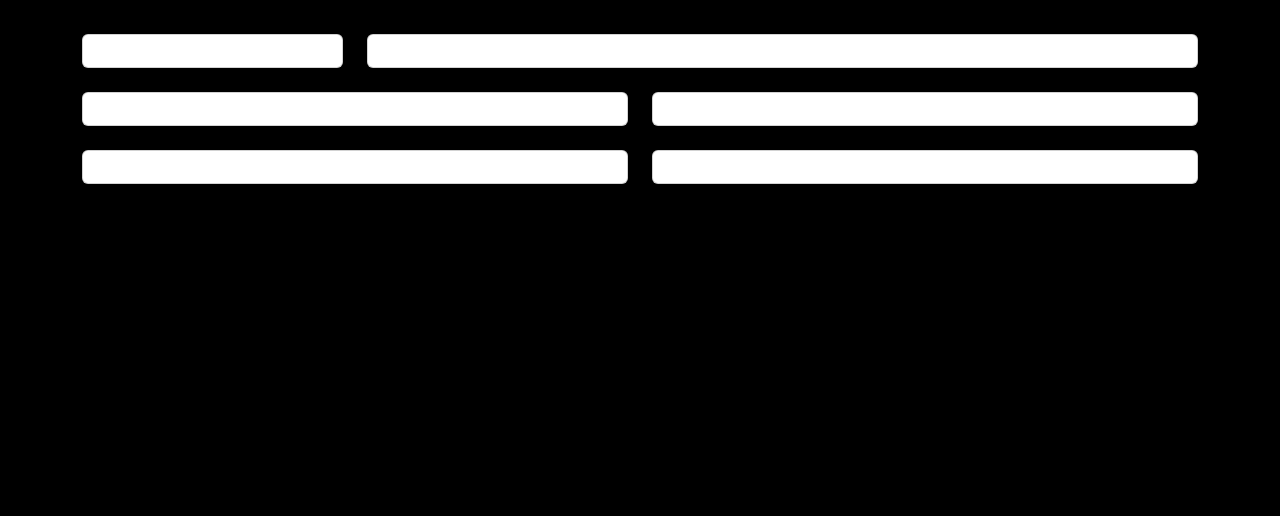
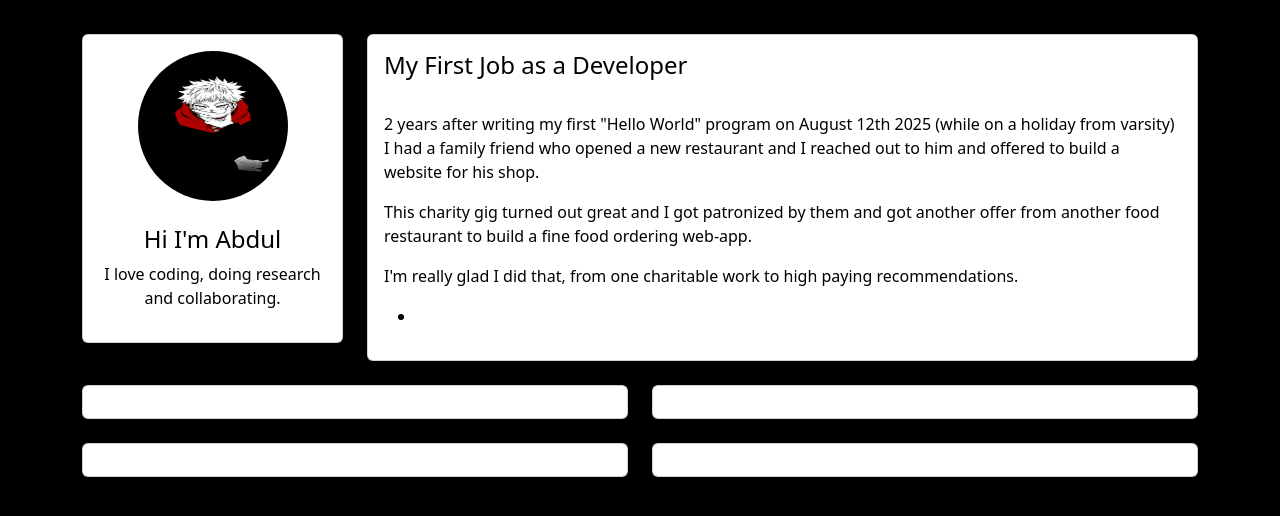
Before and after one commit to AbdulMaaji/django__projects, a Django app: page /portfolio/ in a window 1280 px wide. Shown: the part 92-608 px from the top of the page. Run offline with Django 5.2, Linux system fonts and the light colour scheme; parts of the project's set-up code (start-up, migrations or seed data) failed here and were passed over.

Commit message:
night night

```diff
--- a/myWebsite/templates/base/home.html
+++ b/myWebsite/templates/base/home.html
@@ -5,14 +5,29 @@
 {% endblock %}
 
 {% block content %}
+{% load static %}
         <br>
         <div class='container'>
             <div class='row'>
                 <div class='col-md-3'>
-                    <div class="card card-body"></div>
+                    <div class="card card-body" id="profile-wrapper">
+                        <img id="profile-pic" src="{% static 'images/fallback.jpg' %}" alt="">
+                        <br>
+                        <h4>Hi I'm Abdul</h4>
+                        <p id="about-me">I love coding, doing research and collaborating.</p>
+                    </div>
                 </div>
                 <div class='col-md-9'>
-                    <div class="card card-body"></div>
+                    <div class="card card-body">
+                        <h4>My First Job as a Developer</h4>
+                        <br>
+                        <p>2 years after writing my first "Hello World" program on August 12th 2025 (while on a holiday from varsity) I had a family friend who opened a new restaurant and I reached out to him and offered to build a website for his shop.</p>
+                        <p>This charity gig turned out great and I got patronized by them and got another offer from another food restaurant to build a fine food ordering web-app.</p>
+                        <p>I'm really glad I did that, from one charitable work to high paying recommendations.</p>
+                        <ul class="social-links">
+                            <li><img src="" alt=""></li>
+                        </ul>
+                    </div>
                 </div>
             </div>
             <br>
--- a/static/css/style.css
+++ b/static/css/style.css
@@ -50,5 +50,21 @@
 
 /* Portfolio CSS */
 .container {
-    /* background-color: azure; */
+    background-color: rgb(0, 0, 0);
 }
+
+.card {
+    color: black;
+}
+
+#profile-wrapper {
+    text-align: center;
+}
+
+#profile-pic {
+    width: 150px;
+    height: 150px;
+    border-radius: 50%;
+    margin-left: auto;
+    margin-right: auto;
+}
```
